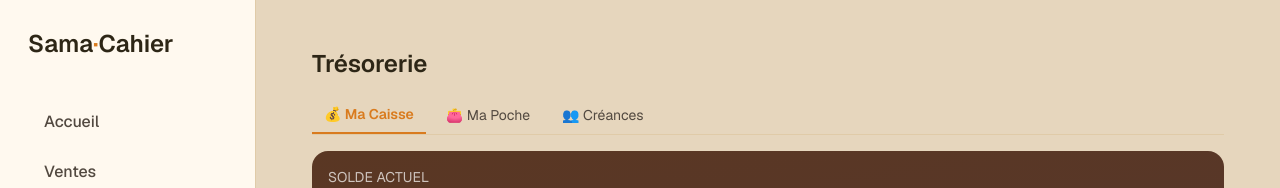
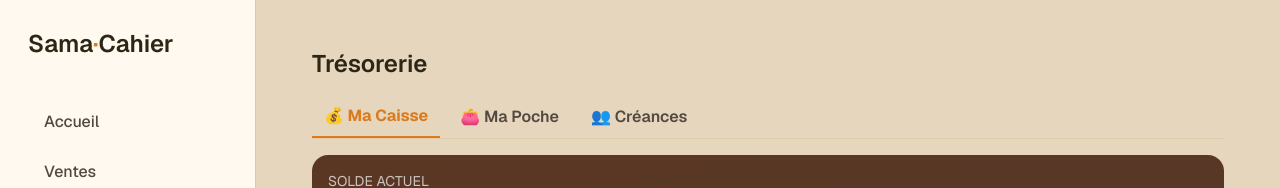
Before and after one commit to Samacahier/samacahier, a Next.js app: page /caisse in a window 1280 px wide. Shown: the top 188 px of the page. Built offline with nearby package versions, Linux system fonts and the light colour scheme; no server answers.

Commit message:
🎨 Trésorerie : onglets plus grands et plus gras
text-sm -> text-base, et poids ajouté aux onglets inactifs
(font-semibold) qui n'avaient aucun poids par défaut.

```diff
--- a/src/components/tresorerie/TresorerieTabs.tsx
+++ b/src/components/tresorerie/TresorerieTabs.tsx
@@ -32,8 +32,8 @@ function TabButton({
     <button
       type="button"
       onClick={onClick}
-      className={`px-3 py-2 text-sm ${
-        actif ? "border-b-2 border-accent font-semibold text-accent" : "text-ink-muted"
+      className={`px-3 py-2 text-base ${
+        actif ? "border-b-2 border-accent font-bold text-accent" : "font-semibold text-ink-muted"
       }`}
     >
       {children}
```
